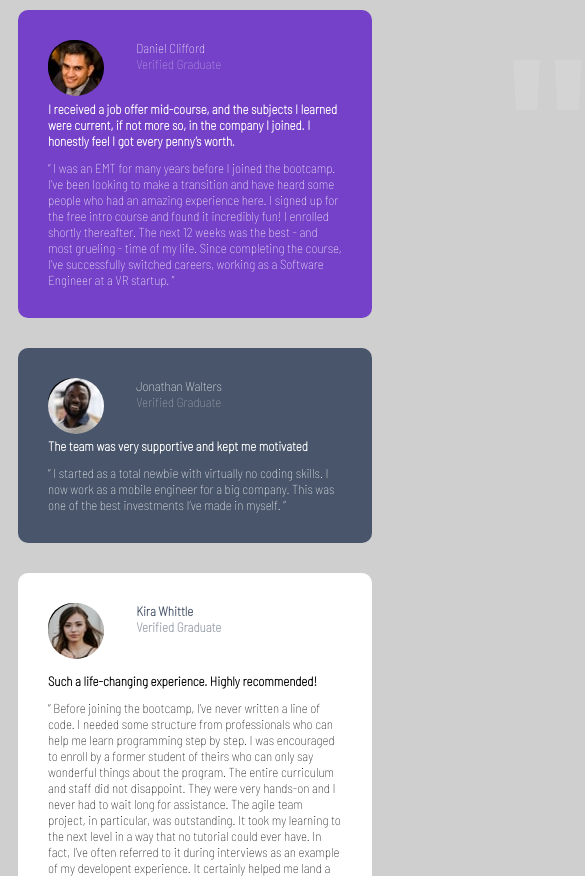
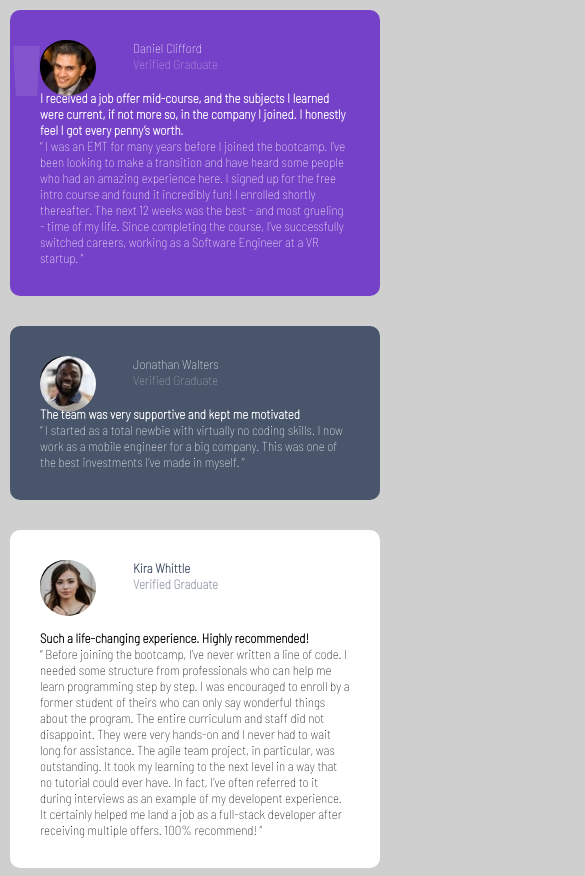
Before and after one commit to Chinemere/testimonial-grid, a plain HTML site: page index.html in a window 390 px wide. Shown: the top 876 px of the page, 585 px wide, since content can reach past the window. Drawn offline with Linux system fonts and the light colour scheme; a web font is replaced by a local one.

Commit message:
fixed mobile width scrolling

```diff
--- a/styles.css
+++ b/styles.css
@@ -1,11 +1,15 @@
 *{
-    box-sizing: border-box;
     font-family: 'Barlow Semi Condensed', sans-serif;
     font-size: 13px;
+    margin: 0;
+    padding: 0;
 }
 
 body{
+    box-sizing: border-box;
     background-color:   hsl(0, 0%, 81%) ;
+    margin: 0;
+    padding:0;
 }
 
 /* Profiles */
@@ -163,7 +167,6 @@ main{
     font-family: Roboto, 'Segoe UI', Tahoma, Geneva, Verdana, sans-serif;
     text-align: center;
 
-
 }
 .attribution a{
     text-decoration: none;
@@ -179,6 +182,10 @@ main{
 
 /* media queries */
 @media only screen and (max-width:768px){
+    body{
+        padding: 0;
+        margin: 0;
+    }
     main{
         display: flex;
         flex-direction: column;
@@ -220,7 +227,10 @@ main{
 }
 
 @media only screen and (max-width:425px){
-
+    body{
+        padding: 0;
+        margin: 0;
+    }
     main{
         display: flex;
         flex-direction: column;
@@ -284,7 +294,16 @@ main{
         font-family: Roboto, 'Segoe UI', Tahoma, Geneva, Verdana, sans-serif;
         text-align: center;
 
+    }
 
+    .quote{
+        font-size: 200px;
+        position: absolute;
+        top: 0;
+        left:0px;
+        font-family: 'Be Vietnam', sans-serif;
+        z-index:2;
+        opacity: 0.1
     }
 
 }
```
